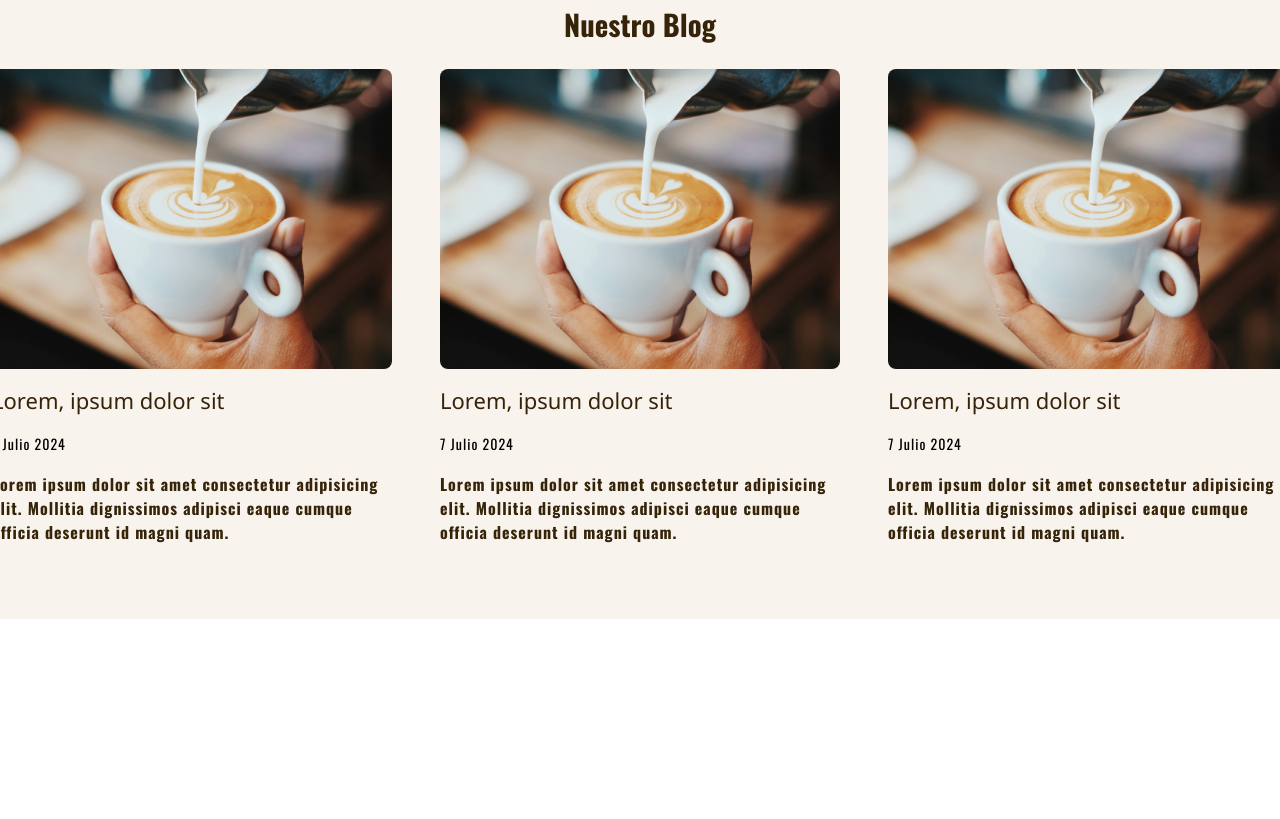
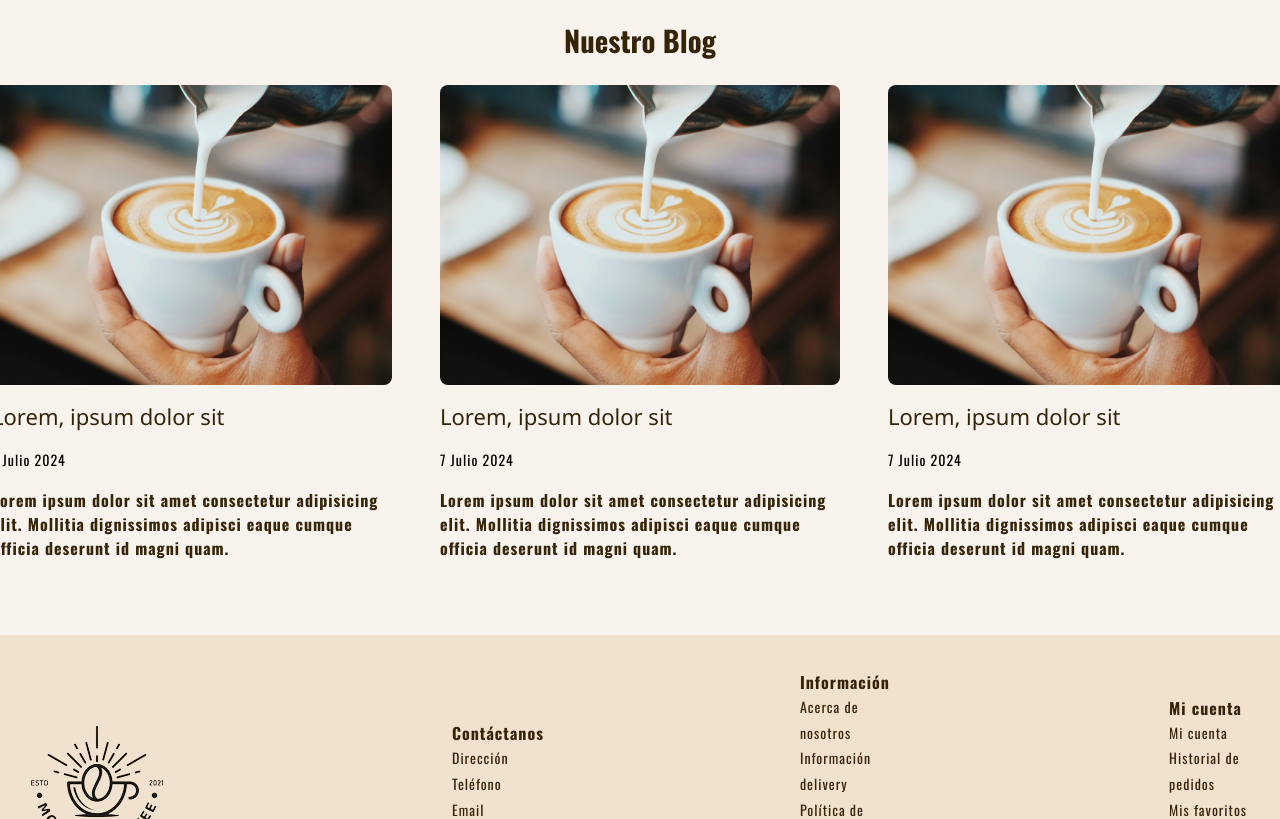
Before and after one commit to leireariceta/Proyecto_3_Pr-ctica-Libre, a plain HTML site: page index.html in a window 1280 px wide. Shown: the part 4489-5308 px from the top of the page. Before the commit the page ends 5108 px from the top, so only its background shows below. Drawn offline with Linux system fonts and the light colour scheme.

Commit message:
31/01/24

```diff
--- a/assets/css/style.css
+++ b/assets/css/style.css
@@ -546,7 +546,7 @@
     justify-content: flex-start;
 
     column-gap: 2rem;
-    row-gap: 3rem;
+    row-gap: 4rem;
 
     padding-top: 3rem;
     padding-bottom: 5rem;
@@ -654,3 +654,45 @@
   #Contenedor7 .blog .post img{
     border-radius: 8px;
   }
+
+  /* FOOTER */
+
+  footer{
+    background-color: var(--color5);
+    color: var(--color1);
+    display: flex;
+    flex-direction: row;
+    align-items: center;
+    justify-content: center;
+  }
+
+  html{
+    background-color: var(--color5);
+  }
+
+  #footer{
+    display: flex;
+    flex-direction: row;
+    align-items: center;
+    justify-content: center;
+
+    width: 100%;
+    height: 300px;
+  }
+
+  #footer_box{
+    display: flex;
+    flex-direction: row;
+    align-items: center;
+    justify-content: center;
+
+    column-gap: 16rem;
+    row-gap: 1rem;
+  }
+
+  .footer_contacto, .footer_info, .footer_icon, .footer_cuenta{
+    display: flex;
+    flex-direction: column;
+    align-items: flex-start;
+    justify-content: center;
+  }
--- a/index.html
+++ b/index.html
@@ -383,6 +383,46 @@
     </div>
   </main>
 
+  <footer id="footer">
+  <div id="footer_box">
+    <div id="footer_box">
+    <div class="footer_icon">
+      <img src="./assets/img/Header_logo.png" alt="">
+    </div>
+
+    <div class="footer_contacto">
+      <h4>Contáctanos</h4>
+      <div>
+        <p>Dirección</p>
+        <p>Teléfono</p>
+        <p>Email</p>
+        <p>Fax</p>
+      </div>
+    </div>
+
+    <div class="footer_info">
+      <h4>Información</h4>
+      <div>
+        <p>Acerca de nosotros</p>
+        <p>Información delivery</p>
+        <p>Política de privacidad</p>
+        <p>Términos y condiciones</p>
+      </div>
+    </div>
+
+    <div class="footer_cuenta">
+      <h4>Mi cuenta</h4>
+      <div>
+        <p>Mi cuenta</p>
+        <p>Historial de pedidos</p>
+        <p>Mis favoritos</p>
+        <p>Política de reembolsos</p>
+      </div>
+    </div>
+  </div>
+</div>
+  </footer>
+
 
 
 </body>
```
